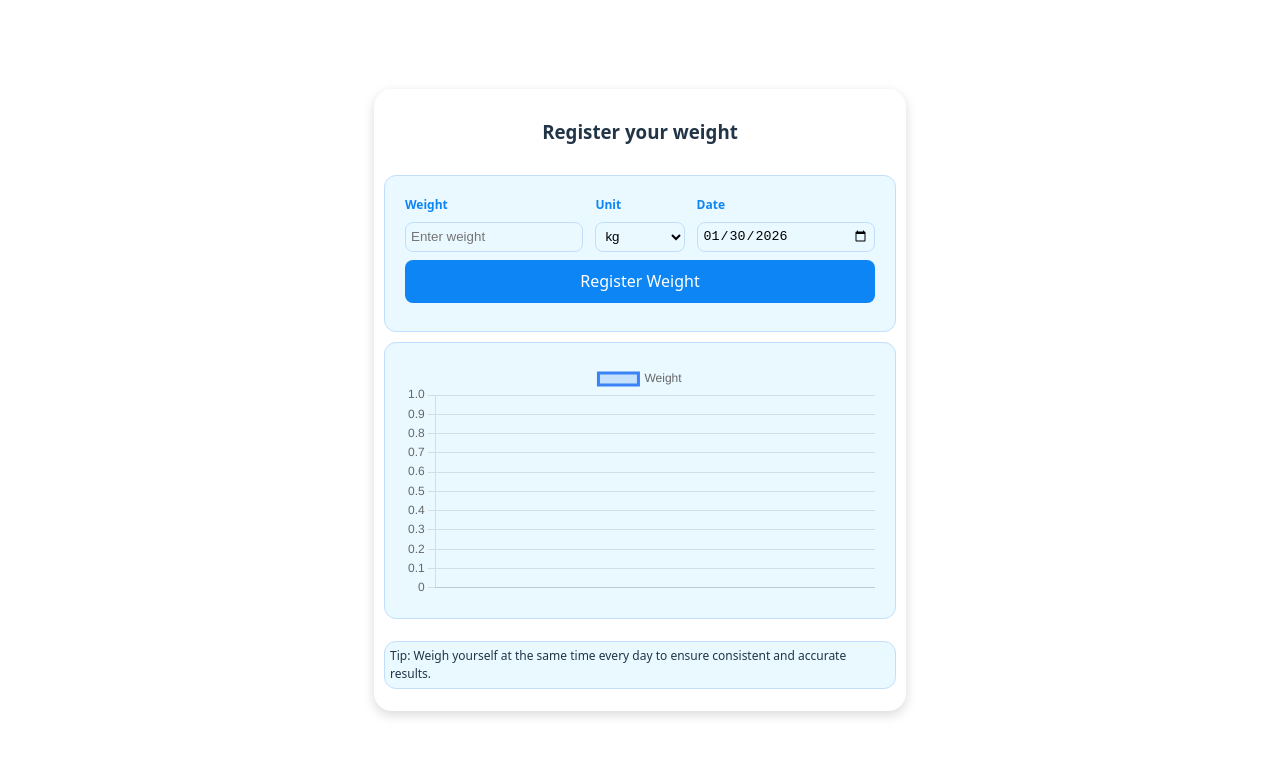
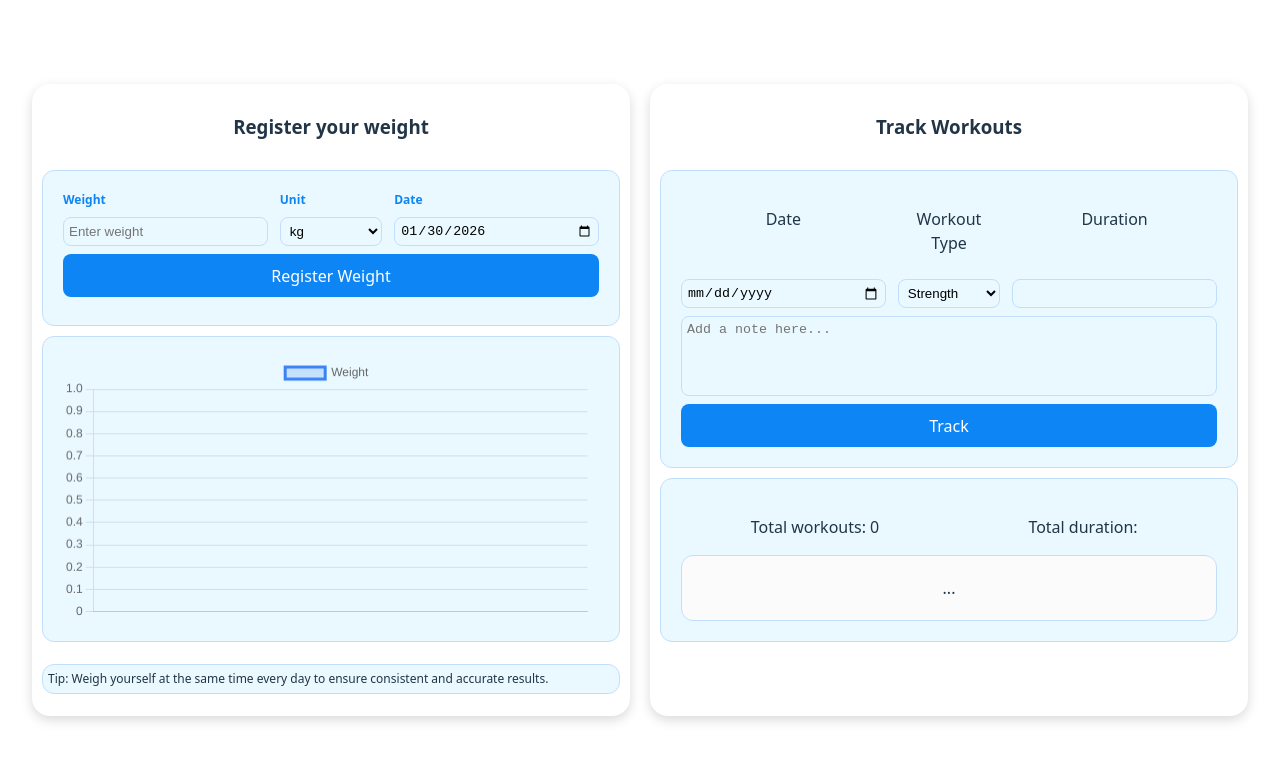
Before and after one commit to wihelm-rolstad/WebFrontEnd-Backend-Database, a React app in the folder Frontend/: page /dashboard in a window 1280 px wide. Shown: the top 760 px of the page. Built offline with nearby package versions, Linux system fonts and the light colour scheme; no server answers; the HTML template or start-up script is replaced by a standard one.

Commit message:
enhancement(ui and style): added ui for the workout tracker and fixed ui to go per page and not globally

```diff
--- a/Frontend/src/components/dashboard.css
+++ /dev/null
@@ -1,3 +0,0 @@
-#dashboard-header{
-    color: rgb(12, 202, 12);
-}
--- a/Frontend/src/components/dashboard.jsx
+++ b/Frontend/src/components/dashboard.jsx
@@ -1,10 +1,14 @@
-import './dashboard.css'
+import styles from './dashboard.module.css'
 import WeightProgress from './weightProgress.jsx'
+import WorkoutTracker from './workoutTracker.jsx'
 
 const dashboard = () => {
     return(
         <>
-            <WeightProgress/>
+            <div className={styles.dashboardContainer}>
+                <WeightProgress/>
+                <WorkoutTracker/>
+            </div>
         </>
     )
 }
--- /dev/null
+++ b/Frontend/src/components/dashboard.module.css
@@ -0,0 +1,7 @@
+
+.dashboardContainer{
+    display: flex;
+    gap: 20px;
+    flex-wrap: wrap;
+    justify-content: center;
+}
--- a/Frontend/src/components/login.css
+++ /dev/null
@@ -1,11 +0,0 @@
-#user-inputs{
-    display: flex;
-    flex-wrap: wrap;
-    flex-direction: column;
-}
-
-#login-button{
-    background-color: black;
-    color: white;
-
-}
--- a/Frontend/src/components/login.jsx
+++ b/Frontend/src/components/login.jsx
@@ -1,4 +1,4 @@
-import './login.css'
+import styles from './login.module.css'
 import { useState } from 'react'
 import { useNavigate } from "react-router-dom";
 
@@ -49,11 +49,11 @@ const login = () => {
     return(
         <>
             <h1>Log In</h1>
-            <div id="user-inputs">
+            <div className={styles.userInputs}>
                 <input type="text" placeholder="your email adress" onChange={(e) => setEmailAdress(e.target.value)}></input>
                 <input type="password" placeholder="password" onChange={(e) => setPassword(e.target.value)}></input>
-                <p id="user-feedback">{userFeedback}</p>
-                <button id="login-button" onClick={handleLogin}> Log in</button>
+                <p className="user-feedback">{userFeedback}</p>
+                <button className={styles.loginButton} onClick={handleLogin}> Log in</button>
             </div>
         </>
     )
--- a/Frontend/src/components/register.css
+++ b/Frontend/src/components/login.module.css
@@ -1,4 +1,4 @@
-#user-inputs{
+.userInputs{
     display: flex;
     flex-wrap: wrap;
     flex-direction: column;
@@ -8,18 +8,14 @@
     gap: 20px;
     margin: 10px;
 }
-
-#register-button{
-    background-color: black;
-    color: white;
-}
-
-#register-button:hover{
-    background-color: white;
-    color: black;
-}
-
-input{
+.userInputs input{
     width: 300px;
     height: 30px;
 }
+
+
+.loginButton{
+    background-color: black;
+    color: white;
+
+}
--- a/Frontend/src/components/register.jsx
+++ b/Frontend/src/components/register.jsx
@@ -1,4 +1,4 @@
-import './register.css';
+import styles from './register.module.css';
 import { useState } from "react";
 
 const register = () =>{
@@ -40,7 +40,7 @@ const register = () =>{
     return(
         <>
         <h1>Register.</h1>
-            <div id="user-inputs">
+            <div className={styles.userInputs}>
                 <input type="email"
                 placeholder="your email adress"
                 onChange={(e) => setUserEmail(e.target.value)}></input>
@@ -54,7 +54,7 @@ const register = () =>{
                 placeholder="password"
                 onChange={(e) => setUserPassword(e.target.value)}></input>
             </div>
-        <button type="submit" id="register-button" onClick={handleRegister}>Register</button>
+        <button type="submit" className={styles.registerButton} onClick={handleRegister}>Register</button>
         </>
     )
 }
--- /dev/null
+++ b/Frontend/src/components/register.module.css
@@ -0,0 +1,25 @@
+.userInputs{
+    display: flex;
+    flex-wrap: wrap;
+    flex-direction: column;
+    border: solid 1px black;
+    padding: 20px;
+    border-radius: 5px;
+    gap: 20px;
+    margin: 10px;
+}
+
+.registerButton{
+    background-color: black;
+    color: white;
+}
+
+.registerButton:hover{
+    background-color: white;
+    color: black;
+}
+
+.userInputs input{
+    width: 300px;
+    height: 30px;
+}
--- a/Frontend/src/components/weightProgress.jsx
+++ b/Frontend/src/components/weightProgress.jsx
@@ -1,4 +1,4 @@
-import './weightProgress.css'
+import styles from './weightProgress.module.css'
 import { useState, useEffect } from 'react'
 import { Line } from "react-chartjs-2";
 import {
@@ -113,16 +113,15 @@ const weightProgress = () =>{
 
     return(
         <>
-            <div id="container">
+            <div className={styles.container}>
                 <h3>Register your weight</h3>
-                <div id="user-input-container">
-
+                <div className={styles.userInputContainer}>
                 <p>Weight</p>
                 <p>Unit</p>
                 <p>Date</p>
 
                 <input
-                    id="weight-input"
+                    className={styles.weightInput}
                     type="number" step="0.1" min="0" max="500"
                     placeholder = "Enter weight"
                     value={weight}
@@ -130,32 +129,32 @@ const weightProgress = () =>{
                 </input>
 
                 <select
-                    id="unit-select"
+                    className={styles.unitSelect}
                     onChange={(e) => setUnit(e.target.value)}>
                     <option>kg</option>
                     <option>lbs</option>
                 </select>
 
                 <input
-                    id="date-input"
+                    className={styles.dateInput}
                     type="date"
                     value={date}
                     onChange={(e) => setDate(e.target.value) }>
                 </input>
 
                 <button
-                id="register-button"
+                className={styles.registerButton}
                 onClick={handleRegisterWeight}>Register Weight</button>
 
-                <p style={{color}} id="user-feedback">{userFeedback}</p>
+                <p style={{color}} className={styles.userFeedback} >{userFeedback}</p>
 
                 </div>
 
-                <div id="weight-diagram">
+                <div className={styles.weightDiagram}>
                     <Line data={data} />
                 </div>
 
-                <p id="tip">Tip: Weigh yourself at the same time every day to ensure consistent and accurate results. </p>
+                <p className={styles.tip}>Tip: Weigh yourself at the same time every day to ensure consistent and accurate results. </p>
             </div>
         </>
     )
--- /dev/null
+++ b/Frontend/src/components/weightProgress.module.css
@@ -0,0 +1,92 @@
+.container{
+
+    display: flex;
+    flex-direction: column;
+    padding:10px;
+    border-radius: 18px;
+    background-color: rgb(255, 255, 255);
+    gap: 10px;
+    box-shadow: 0 4px 12px rgba(0, 0, 0, 0.15);
+    flex: 1 1 480px; /* grow, shrink, minimum width */
+    width: 100%;
+    max-width: 600px; /* optional cap */
+}
+
+.userInputContainer{
+    display:grid;
+    grid-template-columns: 2fr 1fr 2fr;
+    gap: 8px 12px;
+    background-color: rgb(233, 249, 255);
+    padding:20px;
+    border-radius: 12px;
+    border: solid 1px rgb(193, 223, 252);
+}
+
+.userInputContainer p{
+    margin: 0;
+    text-align: left;
+    font-size: 12px;
+    font-weight: bold;
+    color: rgb(14, 133, 244);
+}
+
+.weightInput, .unitSelect, .dateInput{
+    border: solid 1px rgb(193, 223, 252);
+    border-radius: 8px;
+    width: 100%;
+    min-width: 0;
+    box-sizing: border-box;
+    padding: 5px;
+    background-color: rgb(233, 249, 255);
+}
+
+
+.weightInput{
+    flex: 1;
+}
+
+.unitSelect{
+    width: 100%;
+    min-width: 0;
+    box-sizing: border-box;
+}
+
+.dateInput{
+    flex: 2;
+}
+
+.registerButton{
+    background-color: rgb(14, 133, 244);
+    color: white;
+    width: 100%;
+    grid-column: 1/-1;
+}
+
+.registerButton:hover{
+    background-color: rgb(4, 97, 184);
+    color: white;
+}
+
+.weightDiagram{
+    background-color: rgb(233, 249, 255);
+    padding:20px;
+    border-radius: 12px;
+    border: solid 1px rgb(193, 223, 252);
+}
+
+.tip{
+    background-color: rgb(233, 249, 255);
+    padding:5px;
+    border-radius: 12px;
+    border: solid 1px rgb(193, 223, 252);
+    font-size: 12px;
+    text-align: left;
+}
+
+.userInputContainer .userFeedback{
+    text-align: center;
+    color: red;
+    grid-column: 1 / -1;  /* full row in grid */
+    text-align: center;
+    width: 100%;
+}
--- /dev/null
+++ b/Frontend/src/components/workoutTracker.jsx
@@ -0,0 +1,64 @@
+import styles from './workoutTracker.module.css'
+import { useState } from 'react'
+
+const workoutTracker = () => {
+
+    const[totalWorkouts, setTotalWorkouts] = useState([])
+    const numWorkouts = totalWorkouts.length
+
+    const[date, setDate] = useState("")
+    const[type, setType] = useState("")
+    const[duration, setDuration] = useState("")
+    const[note, setNote] = useState("")
+
+    async function handeTrack(){
+        console.log(date, type, duration, note)
+        console.log(type)
+    }
+
+
+    return(
+        <>
+            <div className={styles.container}>
+                <h3>Track Workouts</h3>
+                <div className={styles.userInput}>
+
+                    <p>Date</p>
+                    <p>Workout Type</p>
+                    <p>Duration</p>
+
+                    <input className={styles.dateInput} type="date"
+                    onChange={(e) => setDate(e.target.value)}></input>
+
+                    <select className={styles.typeSelect}
+                    onChange={(e) => setType(e.target.value)}>
+                        <option>Strength</option>
+                        <option>Cardio</option>
+                    </select>
+
+                    <input className={styles.durationInput}
+                    type="number" min="0" max="10000" step="5"
+                    onChange={(e) => setDuration(e.target.value)}></input>
+
+                    <textarea className={styles.notes} rows={5} placeholder="Add a note here..."
+                    onChange={(e) => setNote(e.target.value)}></textarea>
+
+                    <button className={styles.trackButton} onClick={handeTrack}>Track</button>
+                </div>
+
+                <div className={styles.workoutInformation}>
+                    <p>Total workouts: {numWorkouts}</p>
+                    <p>Total duration:</p>
+
+                    <div className={styles.workoutsContainer}>
+                        ...
+                    </div>
+
+                </div>
+            </div>
+
+        </>
+    )
+}
+
+export default workoutTracker
--- a/Frontend/src/components/weightProgress.css
+++ b/Frontend/src/components/workoutTracker.module.css
@@ -1,15 +1,17 @@
-#container{
+.container{
     display: flex;
     flex-direction: column;
     padding:10px;
     border-radius: 18px;
-    width: 40vw;
     background-color: rgb(255, 255, 255);
     gap: 10px;
     box-shadow: 0 4px 12px rgba(0, 0, 0, 0.15);
+    flex: 1 1 480px; /* grow, shrink, minimum width */
+    width: 100%;
+    max-width: 600px; /* optional cap */
 }
 
-#user-input-container{
+.userInput{
     display:grid;
     grid-template-columns: 2fr 1fr 2fr;
     gap: 8px 12px;
@@ -17,17 +19,10 @@
     padding:20px;
     border-radius: 12px;
     border: solid 1px rgb(193, 223, 252);
+
 }
 
-#user-input-container p{
-    margin: 0;
-    text-align: left;
-    font-size: 12px;
-    font-weight: bold;
-    color: rgb(14, 133, 244);
-}
-
-#weight-input, #unit-select, #date-input{
+.dateInput, .typeSelect, .durationInput, .notes{
     border: solid 1px rgb(193, 223, 252);
     border-radius: 8px;
     width: 100%;
@@ -37,53 +32,33 @@
     background-color: rgb(233, 249, 255);
 }
 
-
-#weight-input{
-    flex: 1;
-}
-
-#unit-select{
-    width: 100%;
-    min-width: 0;
-    box-sizing: border-box;
-}
-
-#date-input{
-    flex: 2;
-}
-
-#register-button{
+.trackButton{
     background-color: rgb(14, 133, 244);
     color: white;
     width: 100%;
     grid-column: 1/-1;
 }
 
-#register-button:hover{
-    background-color: rgb(4, 97, 184);
-    color: white;
+.notes{
+    width: 100%;
+    grid-column: 1/-1;
+    resize: none;
+    height: 80px;
 }
 
-#weight-diagram{
+.workoutInformation{
+    display:grid;
+    grid-template-columns: 1fr 1fr;
     background-color: rgb(233, 249, 255);
     padding:20px;
     border-radius: 12px;
     border: solid 1px rgb(193, 223, 252);
 }
 
-#tip{
-    background-color: rgb(233, 249, 255);
-    padding:5px;
+.workoutsContainer{
+    grid-column: 1/-1;
+    background-color: #fbfbfb;
+    padding:20px;
     border-radius: 12px;
     border: solid 1px rgb(193, 223, 252);
-    font-size: 12px;
-    text-align: left;
 }
-
-#user-input-container #user-feedback{
-    text-align: center;
-    color: red;
-    grid-column: 1 / -1;  /* full row in grid */
-    text-align: center;
-    width: 100%;
-}
```
